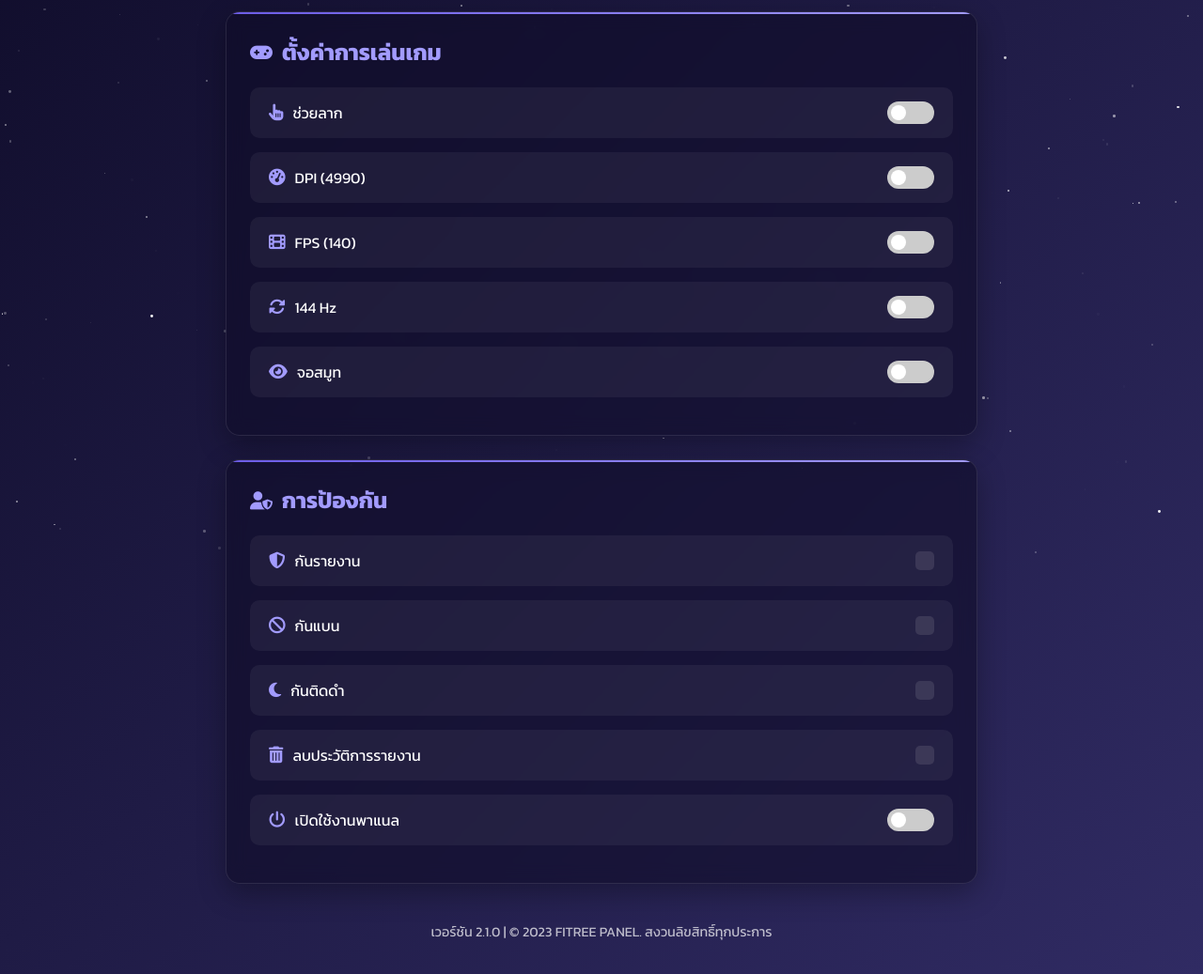
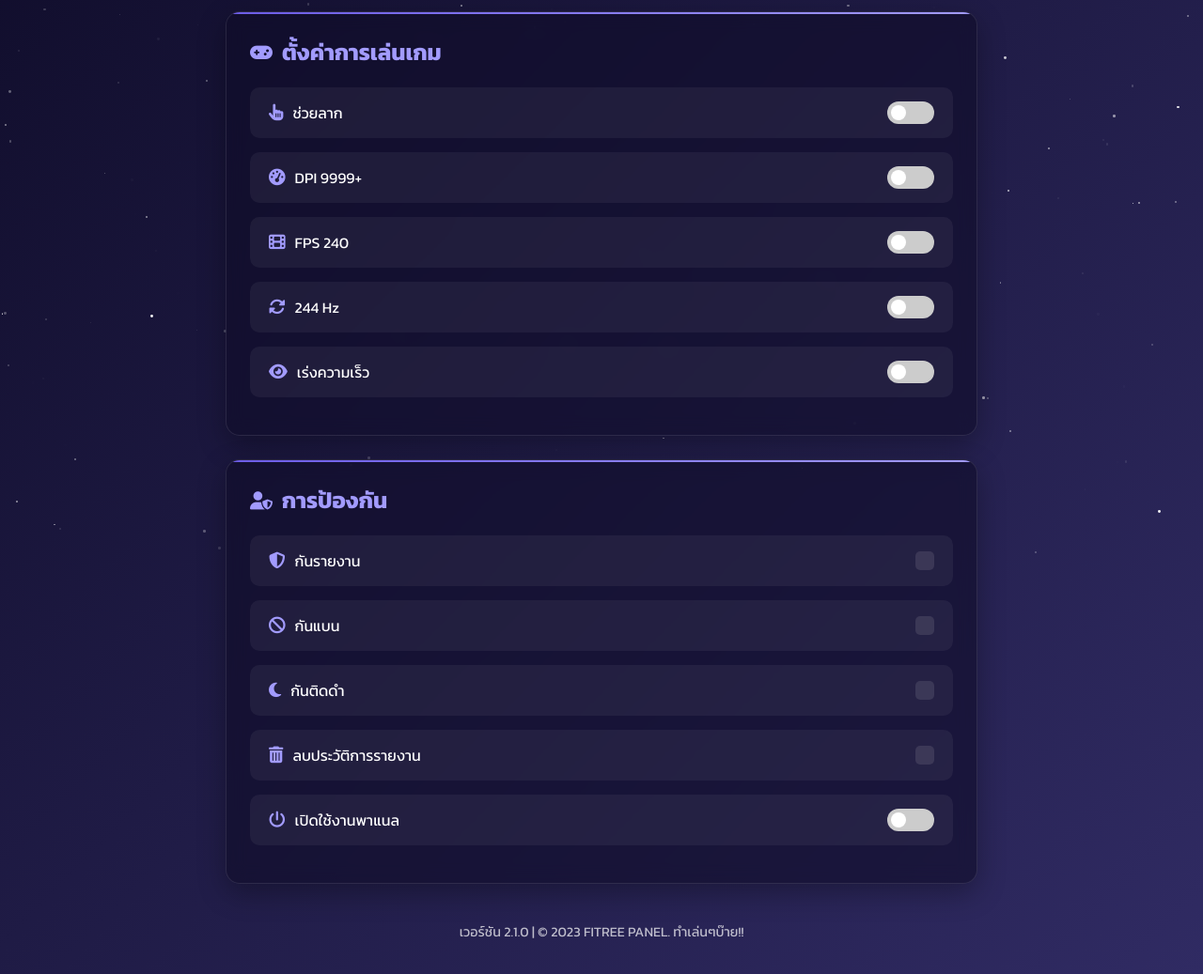
Before and after one commit to kelio554/kelio554.github.io, a plain HTML site: page index.html in a window 1280 px wide. Shown: the part 209-1246 px from the top of the page at 94% size. Drawn offline with Linux system fonts and the light colour scheme.

Commit message:
index.html

```diff
--- a/index.html
+++ b/index.html
@@ -384,7 +384,7 @@
             <div class="toggle-container">
                 <label class="toggle-label">
                     <i class="fas fa-tachometer-alt"></i>
-                    DPI (4990)
+                    DPI 9999+
                 </label>
                 <label class="toggle-switch">
                     <input type="checkbox">
@@ -395,7 +395,7 @@
             <div class="toggle-container">
                 <label class="toggle-label">
                     <i class="fas fa-film"></i>
-                    FPS (140)
+                    FPS 240
                 </label>
                 <label class="toggle-switch">
                     <input type="checkbox">
@@ -406,7 +406,7 @@
             <div class="toggle-container">
                 <label class="toggle-label">
                     <i class="fas fa-sync-alt"></i>
-                    144 Hz
+                    244 Hz
                 </label>
                 <label class="toggle-switch">
                     <input type="checkbox">
@@ -417,7 +417,7 @@
             <div class="toggle-container">
                 <label class="toggle-label">
                     <i class="fas fa-eye"></i>
-                    จอสมูท
+                    เร่งความเร็ว
                 </label>
                 <label class="toggle-switch">
                     <input type="checkbox">
@@ -477,7 +477,7 @@
         </div>
 
         <div class="footer">
-            <p>เวอร์ชัน 2.1.0 | © 2023 FITREE PANEL. สงวนลิขสิทธิ์ทุกประการ</p>
+            <p>เวอร์ชัน 2.1.0 | © 2023 FITREE PANEL. ทำเล่นๆบ๊าย!!</p>
         </div>
     </div>
 
```
